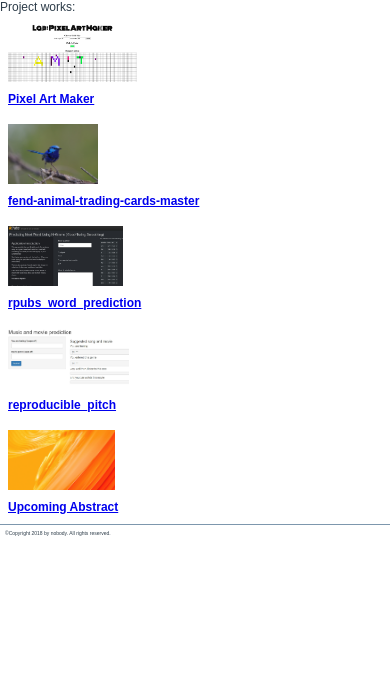
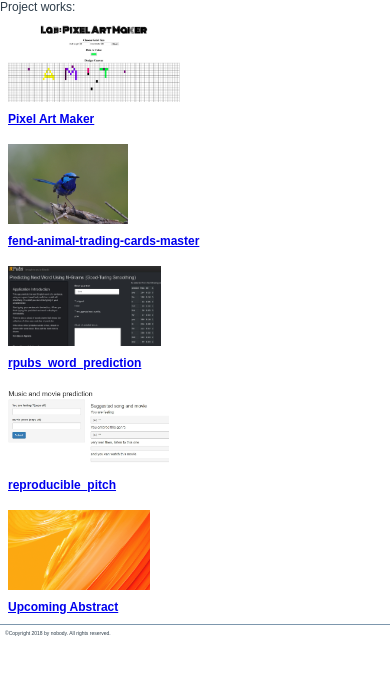
Before and after one commit to amitms/Portfolio-Site, a plain HTML site: page index.html in a window 390 px wide. Shown: the part 62-736 px from the top of the page. Drawn offline with Linux system fonts and the light colour scheme.

Commit message:
Add files via upload

```diff
--- a/css/responsiveness.css
+++ b/css/responsiveness.css
@@ -8,11 +8,12 @@
     height: 30px;
     margin-right: 0.5em;
   }
-  .image_thumbnail {
-    height: 60px;
-    margin-right: 0.5em;
-  }
-
+.image_thumbnail {
+  height: 80px;
+  margin-right: 1em;
+  vertical-align: left;
+  margin-top: 12px;
+}
   .header__title {
     margin-left: 0;
     font-size: 1em;
```
